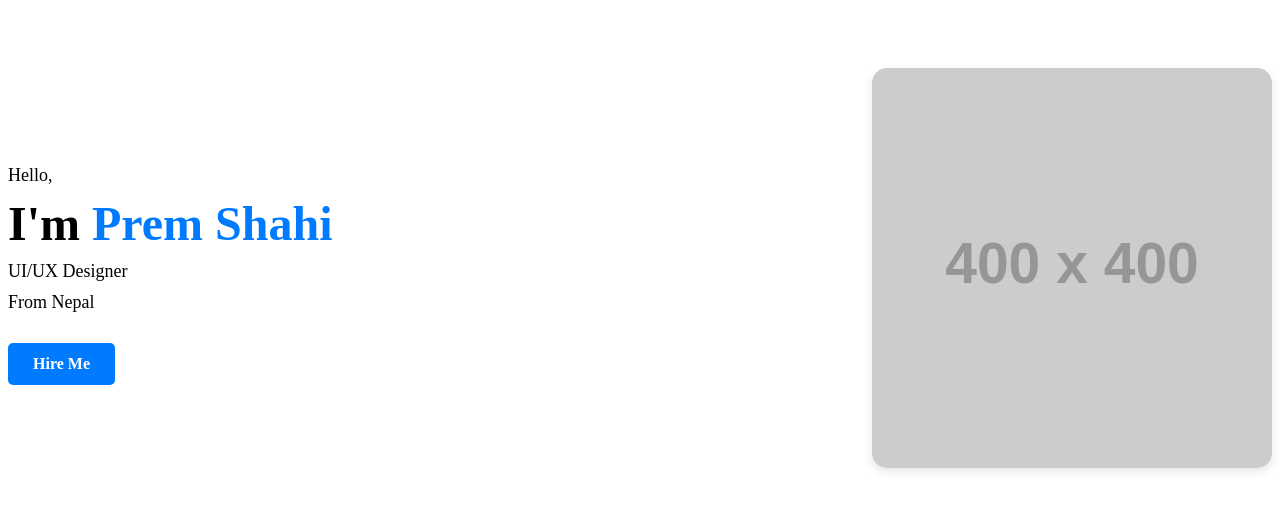
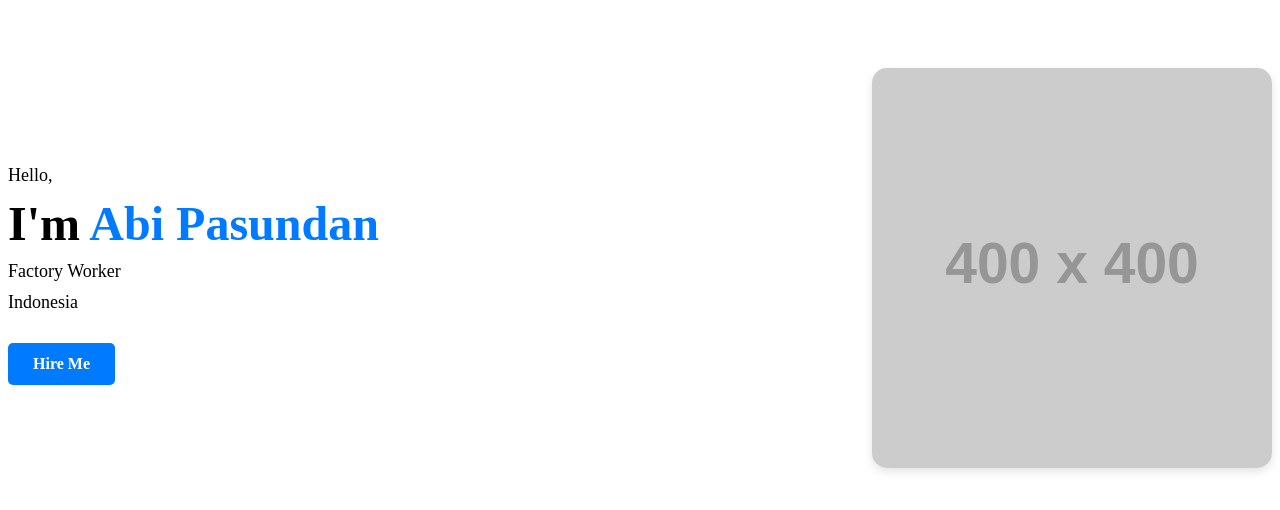
Before and after one commit to AbiPasundan/spa-web-vanila-javascript, a plain HTML site: page pages/home.html in a window 1280 px wide. Drawn offline with Linux system fonts and the light colour scheme; placeholder pictures from the web are drawn by us.

Commit message:
Update home.html

```diff
--- a/pages/home.html
+++ b/pages/home.html
@@ -10,10 +10,10 @@
         <div class="hero">
             <div class="hero-text">
                 <p>Hello,</p>
-                <h1>I'm <span>Prem Shahi</span></h1>
-                <p>UI/UX Designer</p>
-                <p class="location">From Nepal</p>
-                <a href="#" class="btn">Hire Me</a>
+                <h1>I'm <span>Abi Pasundan</span></h1>
+                <p>Factory Worker</p>
+                <p class="location">Indonesia</p>
+                <a href="https://github.com/AbiPasundan/" class="btn">Hire Me</a>
             </div>
             <div class="hero-image">
                 <img src="https://placehold.co/400x400" alt="Portrait of Prem Shahi - UI/UX Designer">
```
